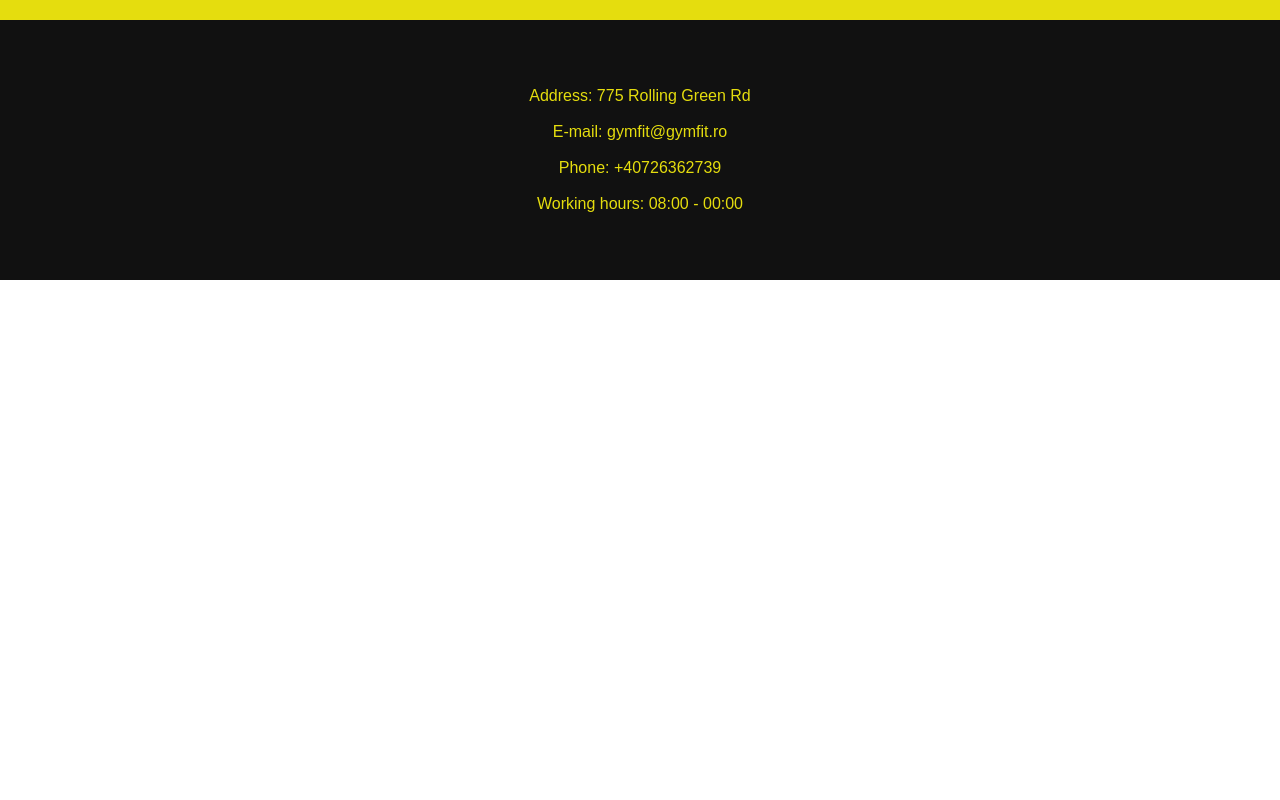
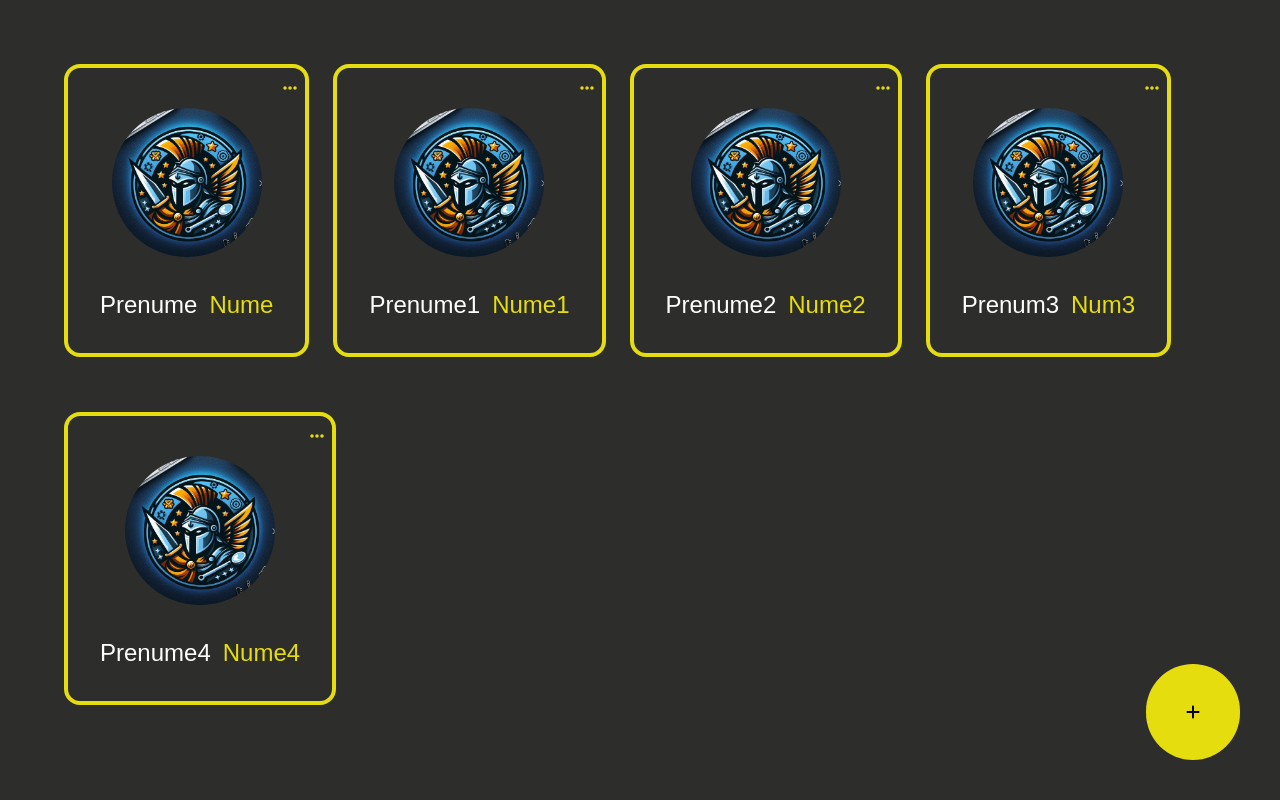
Before and after one commit to piratzii-tm/pdupi_frontend, a React (Create React App) app: page /trainers in a window 1280 px wide. Shown: the top 800 px of the page. Built offline with nearby package versions, Linux system fonts and the light colour scheme; a web font is replaced by a local one.

Commit message:
Implement Trainers Screen

```diff
--- a/src/components/KClientClassCard.js
+++ b/src/components/KClientClassCard.js
@@ -5,7 +5,7 @@ const KClientClassCard = ({ image, nume = "Nume", prenume = "Prenume" }) => {
   return (
     <div
       className={
-        "flex flex-col p-2 justify-between border-4 border-barberry w-fit rounded-2xl"
+        "flex flex-col p-2 justify-between border-4 border-barberry w-fit h-fit rounded-2xl"
       }
     >
       {/*TODO: Implement the 3 bunbu logic*/}
@@ -20,7 +20,7 @@ const KClientClassCard = ({ image, nume = "Nume", prenume = "Prenume" }) => {
       <div className={"flex flex-col justify-between items-center"}>
         <img
           src={image}
-          alt={"../assets/images/placeholder.png"}
+          alt={"image"}
           className={"rounded-full mx-4 m-2"}
           height={150}
           width={150}
--- a/src/navigation/navigation.js
+++ b/src/navigation/navigation.js
@@ -5,6 +5,7 @@ import HomeScreen from "./screens/HomeScreen";
 import { useContext } from "react";
 import { AuthenticationProvider } from "../constants/contexts/AuthenticationProvider";
 import { ComponentsScreen } from "./screens/auth/ComponentsScreen";
+import TrainersScreen from "./screens/TrainersScreen";
 
 const Navigation = () => {
   const { isLogged } = useContext(AuthenticationProvider);
@@ -16,10 +17,13 @@ const Navigation = () => {
           <Route path="/" element={<LoginScreen />} />
           <Route path="/register" element={<RegisterScreen />} />
           <Route path="/components" element={<ComponentsScreen />} />
+          {/*TODO remove Trainers root*/}
+          <Route path={"/trainers"} element={<TrainersScreen />} />
         </Routes>
       ) : (
         <Routes>
           <Route path={"/"} element={<HomeScreen />} />
+          <Route path={"/trainers"} element={<TrainersScreen />} />
         </Routes>
       )}
     </BrowserRouter>
--- /dev/null
+++ b/src/navigation/screens/TrainersScreen.js
@@ -0,0 +1,59 @@
+import KClientClassCard from "../../components/KClientClassCard";
+import { FontAwesomeIcon } from "@fortawesome/react-fontawesome";
+import { faPlus } from "@fortawesome/free-solid-svg-icons";
+
+const TrainersScreen = () => {
+  const trainers = [
+    {
+      image: require("../../assets/images/devegion.png"),
+      nume: "Nume",
+      prenume: "Prenume",
+    },
+    {
+      image: require("../../assets/images/devegion.png"),
+      nume: "Nume1",
+      prenume: "Prenume1",
+    },
+    {
+      image: require("../../assets/images/devegion.png"),
+      nume: "Nume2",
+      prenume: "Prenume2",
+    },
+    {
+      image: require("../../assets/images/devegion.png"),
+      nume: "Num3",
+      prenume: "Prenum3",
+    },
+    {
+      image: require("../../assets/images/devegion.png"),
+      nume: "Nume4",
+      prenume: "Prenume4",
+    },
+  ];
+  return (
+    <div
+      className={
+        "flex flex-row overflow-clip flex-wrap w-full min-h-screen p-16 bg-tuatara gap-6"
+      }
+    >
+      {trainers.map((trainer, index) => (
+        <KClientClassCard
+          image={trainer.image}
+          nume={trainer.nume}
+          prenume={trainer.prenume}
+        />
+      ))}
+      {/*TODO Make this apear only if is an admin*/}
+      {/*TODO: Implement plus button logic*/}
+      <button
+        className={
+          "flex absolute bottom-0 right-0 p-10 m-10 rounded-full bg-barberry"
+        }
+      >
+        <FontAwesomeIcon icon={faPlus} />
+      </button>
+    </div>
+  );
+};
+
+export default TrainersScreen;
```
